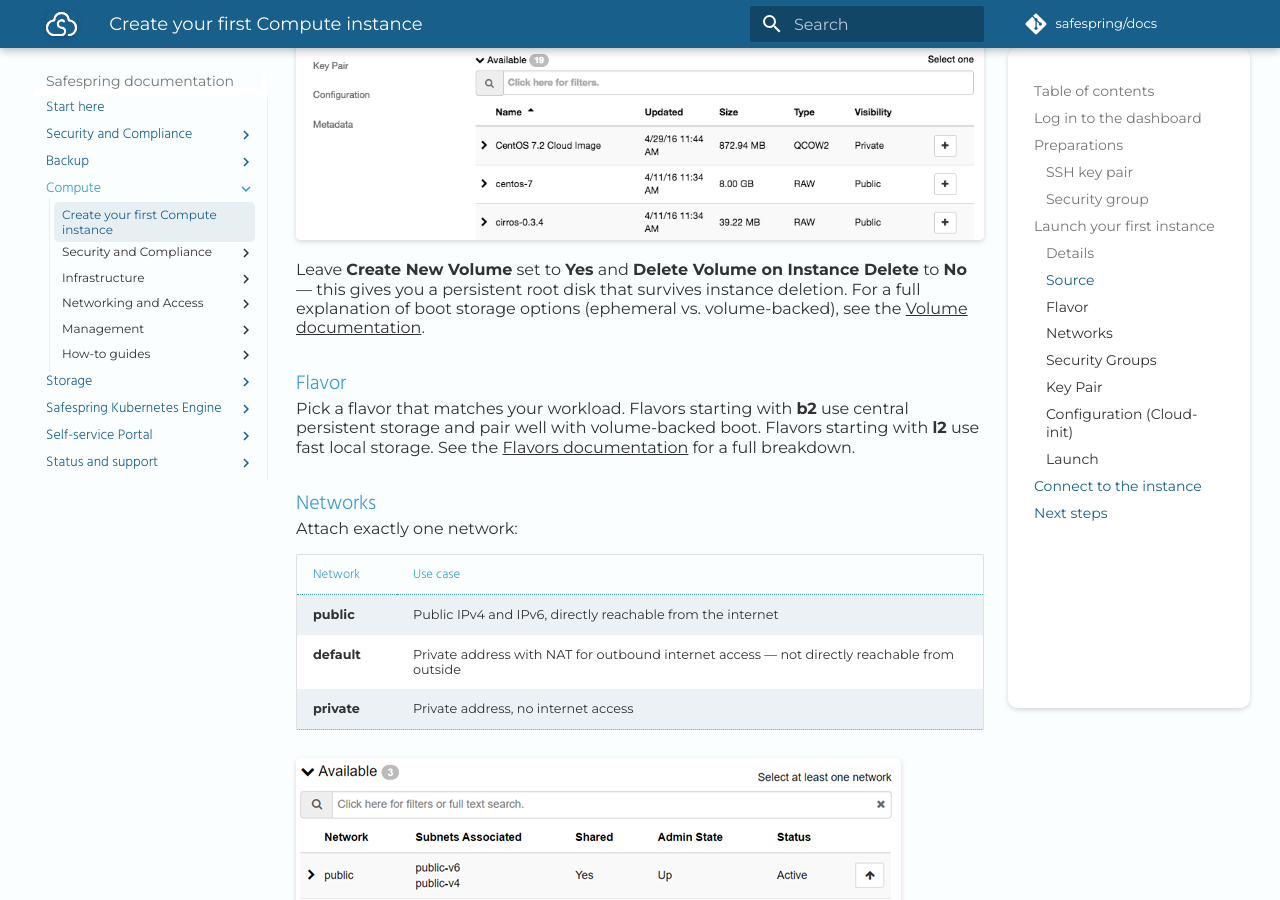
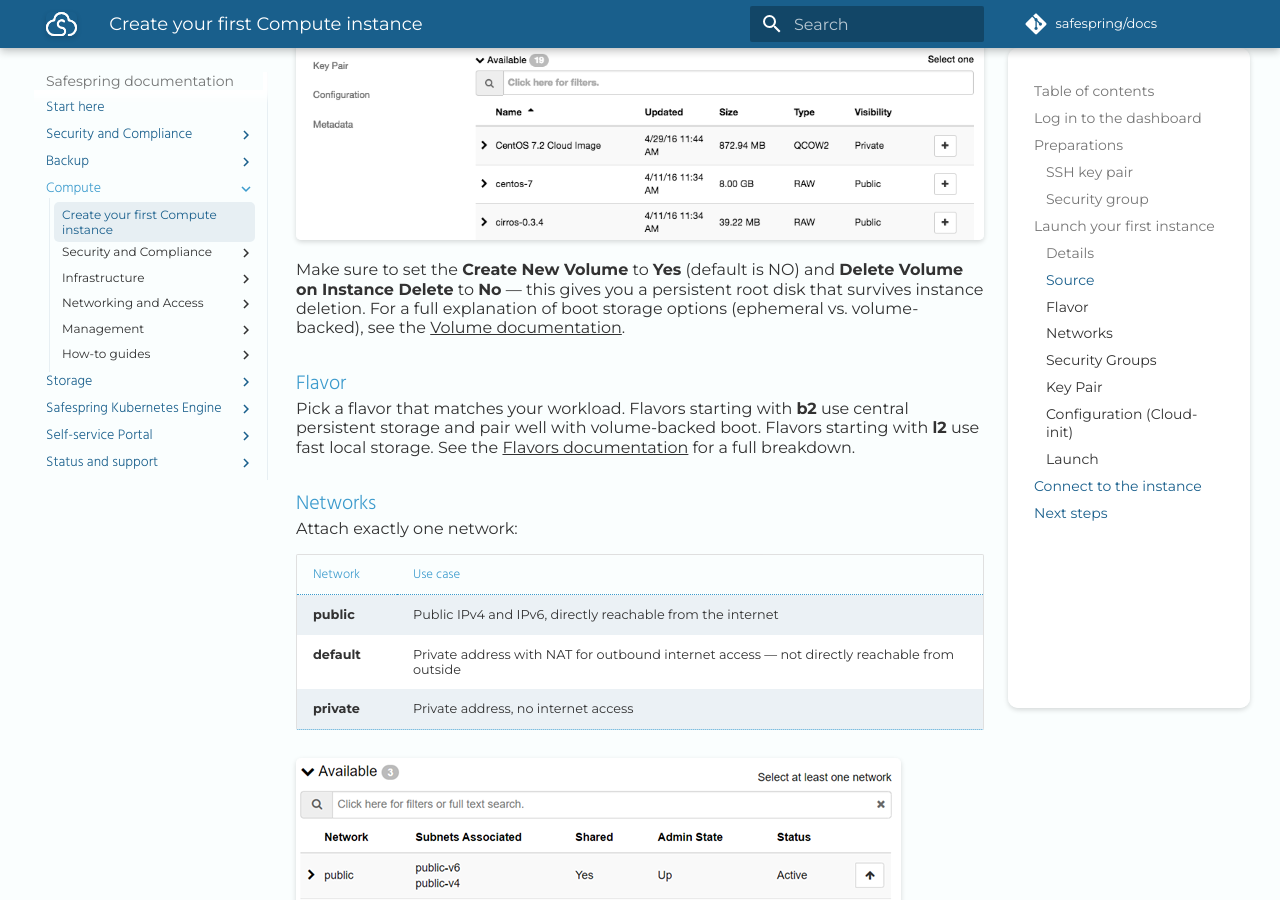
Before and after one commit to safespring/docs, an MkDocs documentation site: the page built from content/compute/getting-started.md, in a window 1280 px wide and 900 px high, scrolled down 2832 px. Built offline with MkDocs 1.6.1 and Material for MkDocs 9.7.7, drawn with Linux system fonts in a browser that asks for light colours; some web fonts are replaced; a script that is not in the unit is left out; comment, search, counter and statistics services are not loaded.

Commit message:
[Update to getting started]

```diff
--- a/content/compute/getting-started.md
+++ b/content/compute/getting-started.md
@@ -53,7 +53,7 @@
 
 ![Image selection](../images/dash-image-select.png)
 
-Leave **Create New Volume** set to **Yes** and **Delete Volume on Instance Delete** to **No** — this gives you a persistent root disk that survives instance deletion. For a full explanation of boot storage options (ephemeral vs. volume-backed), see the [Volume documentation](volume.md#boot-storage-options).
+Make sure to set the  **Create New Volume** to **Yes** (default is NO) and **Delete Volume on Instance Delete** to **No** — this gives you a persistent root disk that survives instance deletion. For a full explanation of boot storage options (ephemeral vs. volume-backed), see the [Volume documentation](volume.md#boot-storage-options).
 
 ### Flavor
 
```
